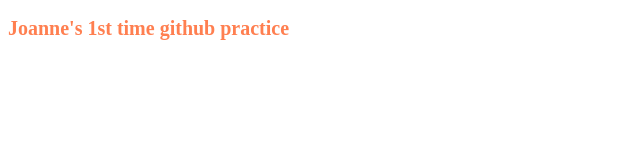
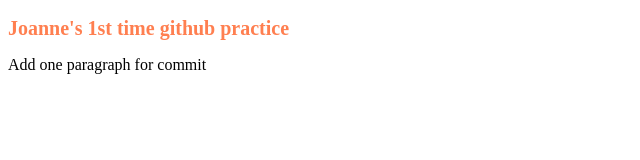
Before and after one commit to JOANDMAX/projectwork, a plain HTML site: page index.html in a window 1280 px wide. Shown: the whole page, without its empty margins (0-640 px from the left). Drawn offline with Linux system fonts and the light colour scheme; files that its build step writes are made by us from their sources.

Commit message:
新增段落

```diff
--- a/index.html
+++ b/index.html
@@ -8,5 +8,6 @@
 </head>
 <body>
     <h2>Joanne's 1st time github practice</h2>
+    <p>Add one paragraph for commit</p>
 </body>
 </html>
```
